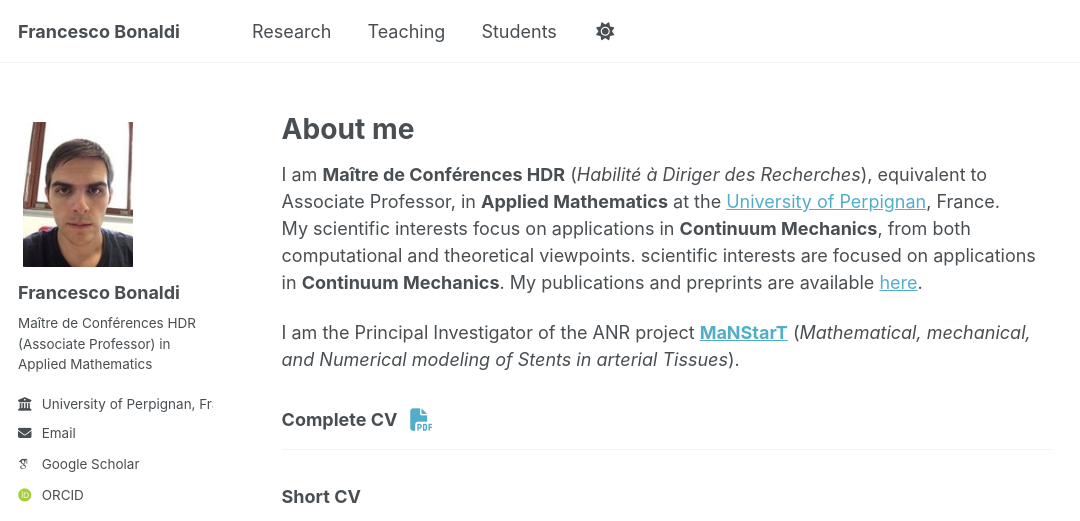
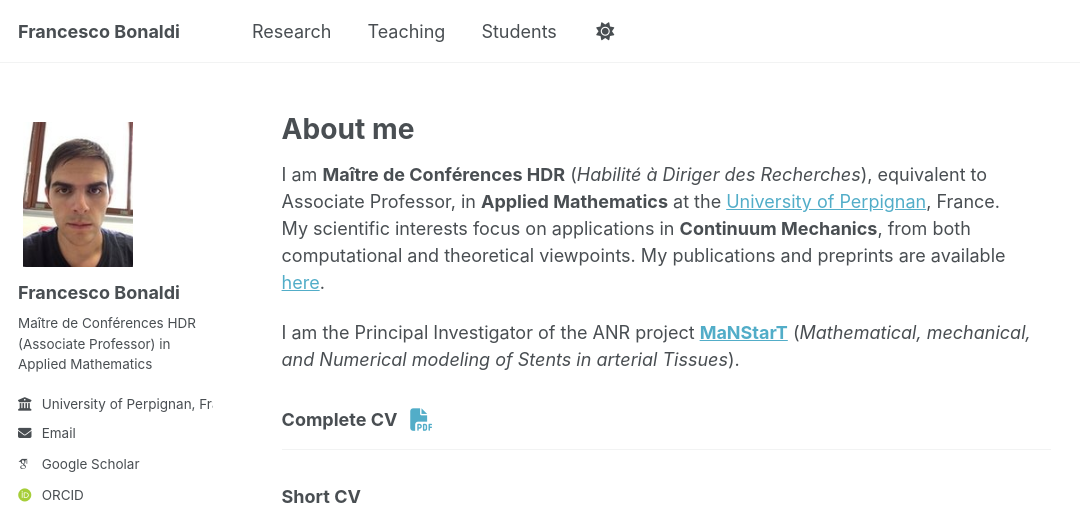
Before and after one commit to fbonaldi/fbonaldi.github.io, a Jekyll site: the page built from _pages/about.md, in a window 1280 px wide and 1344 px high, cut to the strip 0-521 px from the top of the window. Shown: the whole strip, without its empty margins (0-1080 px from the left). Built offline with Jekyll 4.4.1, drawn with Linux system fonts in a browser that asks for light colours; some web fonts are replaced; a script bundle is joined from its source files by our own code; library files that are not in the unit come from our copies.

Commit message:
Update about.md

```diff
--- a/_pages/about.md
+++ b/_pages/about.md
@@ -9,7 +9,7 @@
 ===
 
 I am **Maître de Conférences HDR** (_Habilité à Diriger des Recherches_), equivalent to Associate Professor, in **Applied Mathematics** at the [University of Perpignan](http://www.univ-perp.fr), France.<br>
-My scientific interests focus on applications in **Continuum Mechanics**, from both computational and theoretical viewpoints. scientific interests are focused on applications in **Continuum Mechanics**. My publications and preprints are available [here](/research/).
+My scientific interests focus on applications in **Continuum Mechanics**, from both computational and theoretical viewpoints. My publications and preprints are available [here](/research/).
 
 I am the Principal Investigator of the ANR project [**MaNStarT**](https://anr.fr/Projet-ANR-24-CE46-7619) (_Mathematical, mechanical, and Numerical modeling of Stents in arterial Tissues_).
 &nbsp;
```
